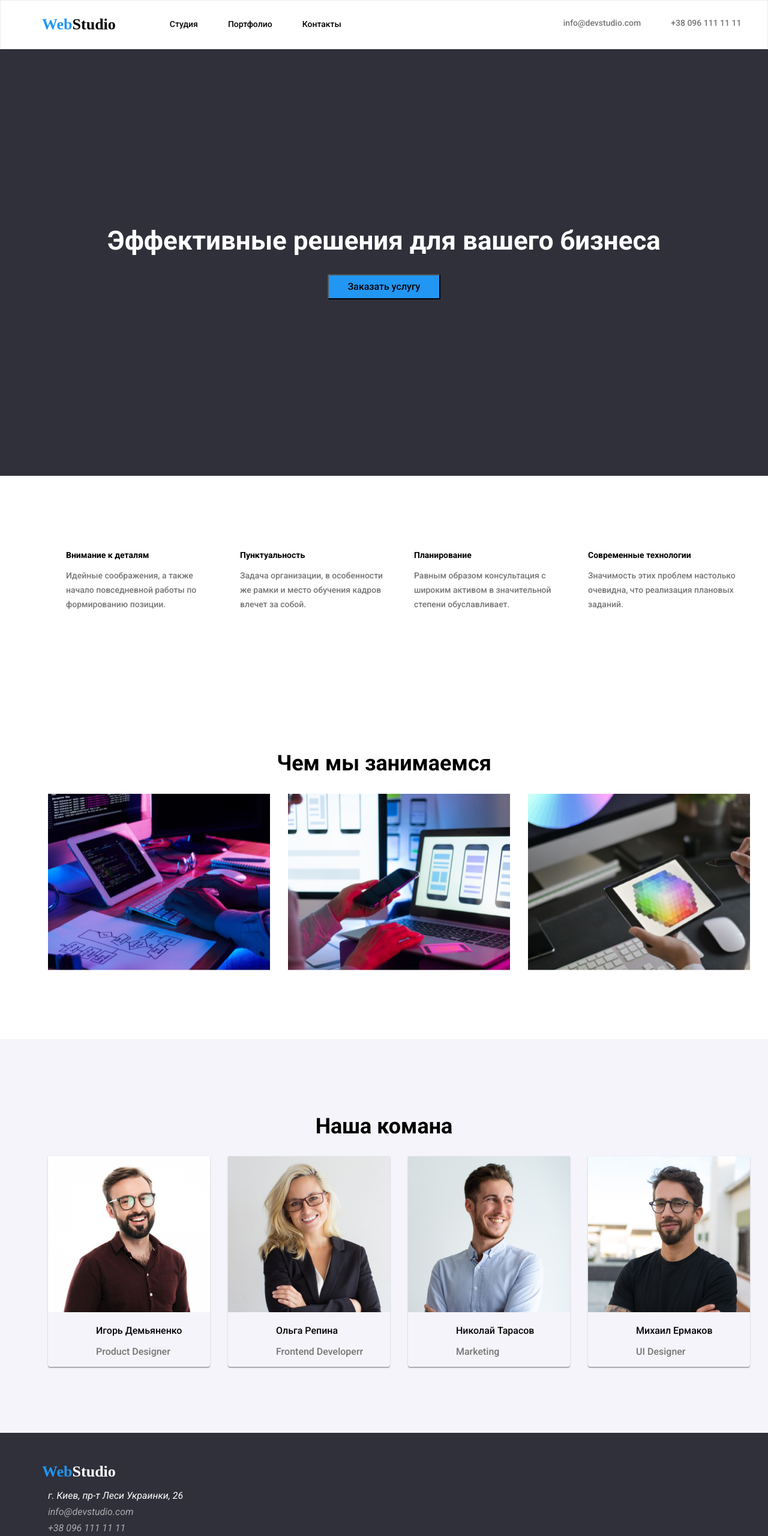
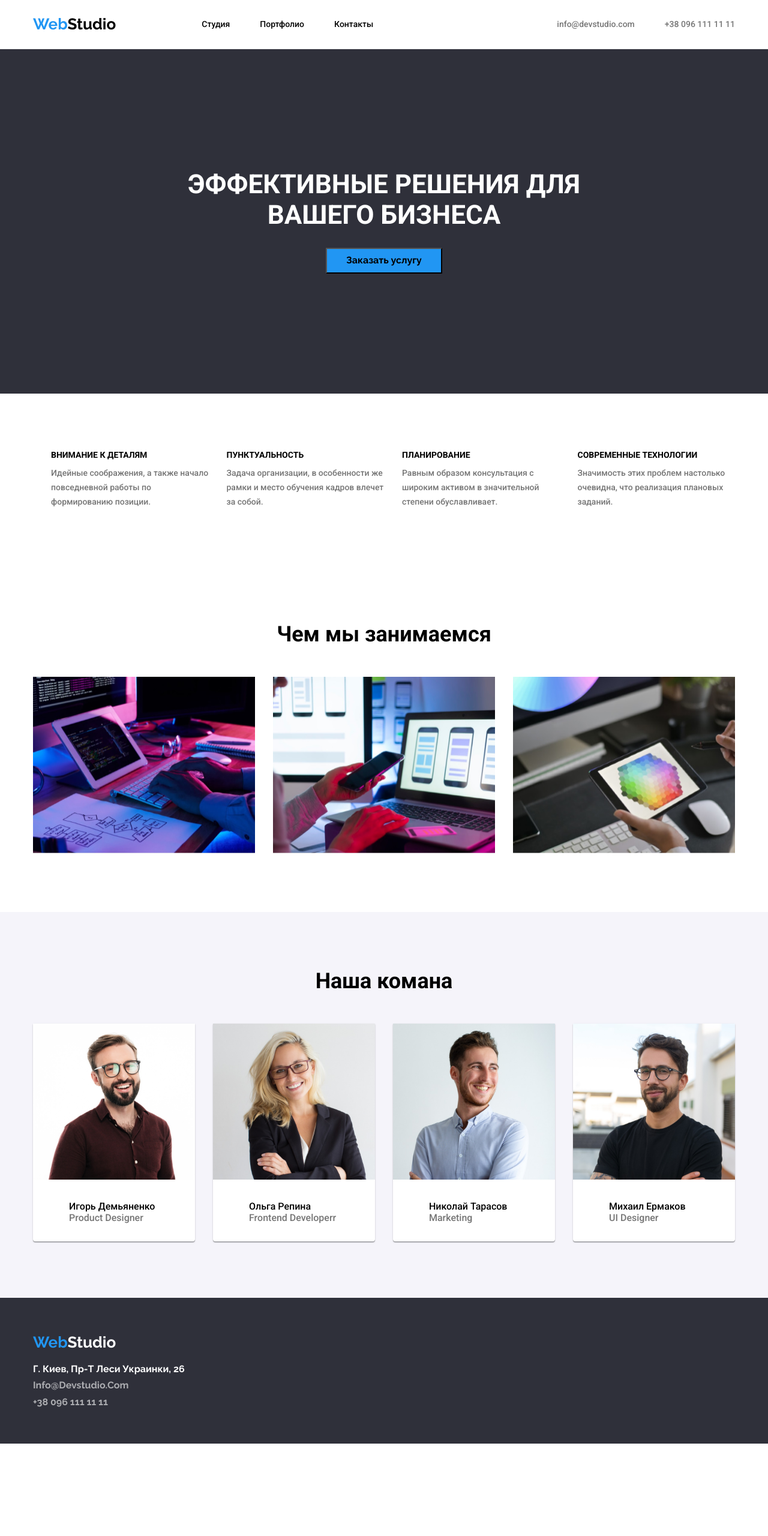
Before and after one commit to fortuk/goit-markup-hw-03, a plain HTML site: page index.html in a window 1280 px wide. Shown: the whole page at 60% size. After the commit the page ends 2406 px from the top, so only its background shows below. Drawn offline with nearby package versions, Linux system fonts and the light colour scheme.

Commit message:
замена прописи стилей по замечаниям

```diff
--- a/css/style.css
+++ b/css/style.css
@@ -8,25 +8,37 @@ html {
 }
 body {
   font-family: "Roboto", sans-serif;
-  max-width: 1600px;
+  font-family: "Oleo Script", cursive;
+  font-family: "Raleway", sans-serif;
 }
 .container {
-  width: 1230px;
+  width: 1200px;
   padding-left: 15px;
   padding-right: 15px;
   margin-left: auto;
   margin-right: auto;
 }
+h1,
+h2,
+h3,
+p,
+ul {
+  margin-top: 0px;
+  margin-bottom: 0px;
+}
 .headers {
   display: flex;
   flex-direction: row;
+  vertical-align: middle;
 }
 .headers_navigation {
   display: flex;
   flex-direction: row;
 }
 .header {
-  border: 1px solid #ececec;
+  border-bottom: 1px solid #ececec;
+  display: flex;
+  flex-direction: row;
 }
 .logo {
   font-family: Raleway;
@@ -34,9 +46,10 @@ body {
   font-weight: bold;
   font-size: 26px;
   line-height: 31px;
+  vertical-align: middle;
 }
 .logo {
-  padding: 24px 0px 25px 30px;
+  padding: 25px 0px;
 }
 .firs_logo {
   color: #2196f3;
@@ -48,9 +61,19 @@ body {
 .style_navigation {
   display: flex;
   flex-direction: row;
+  margin-left: 93px;
+  padding-left: 0px;
 }
-.style_navigation {
-  justify-content: space-around;
+.navigation:last-child {
+  margin-left: 50px;
+  padding: 32px 0px;
+}
+.navigation:not(:last-child) {
+  margin-left: 50px;
+  padding: 32px 0px;
+}
+.nav {
+  padding: 32px 0px;
 }
 .navigation {
   font-family: Roboto;
@@ -58,10 +81,6 @@ body {
   font-weight: 500;
   font-size: 14px;
   line-height: 16px;
-}
-.navigation {
-  padding-top: 15px;
-  padding-left: 50px;
 }
 .stydio1 {
   color: black;
@@ -91,12 +110,15 @@ body {
   display: flex;
   flex-direction: row;
   text-align: left;
-  margin-left: 280px;
+  margin-left: auto;
+  padding-left: 0px;
 }
-.navigation2 {
-  padding-top: 15px;
-  padding-left: 50px;
-  text-align: right;
+.navigation2:first-child {
+  margin-right: 50px;
+  padding: 32px 0px;
+}
+.navigation2:nth-child(n + 1) {
+  padding: 32px 0px;
 }
 .e_mail {
   color: rgba(117, 117, 117, 1);
@@ -110,16 +132,16 @@ body {
 .tell:hover {
   color: #2196f3;
 }
-.h1 .h2 .h3 .p .ul {
-  margin-top: 0px;
-  margin-bottom: 0px;
-}
 .size {
   padding: 94px 0px;
 }
 .goal {
   background-color: #2f303a;
   text-align: center;
+  padding: 200px 0px;
+}
+.goaal {
+  width: 696px;
 }
 .main_goal {
   font-family: Roboto;
@@ -128,13 +150,12 @@ body {
   font-size: 44px;
   text-align: center;
   color: #ffffff;
-  margin-top: 200px;
   margin-bottom: 30px;
+  text-transform: uppercase;
 }
 .button_goal {
   padding: 10px 32px;
   background-color: #2196f3;
-  margin-bottom: 200px;
 }
 .button_goal {
   cursor: pointer;
@@ -145,21 +166,22 @@ body {
   justify-content: space-between;
   margin-bottom: 0px;
   margin-left: 0px;
+  padding-left: 0px;
 }
-.location_direction:nth-child(1) {
+.location_direction:first-child {
   margin-left: 0px;
 }
 .location_direction:nth-child(n + 1) {
   margin-left: 30px;
-  flex-basis: calc((100% - 30px) / 4);
+  flex-basis: calc((100% - 90px) / 4);
 }
 .location_direction:nth-child(n + 2) {
   margin-left: 30px;
-  flex-basis: calc((100% - 30px) / 4);
+  flex-basis: calc((100% - 90px) / 4);
 }
 .location_direction:nth-child(n + 3) {
   margin-left: 30px;
-  flex-basis: calc((100% - 30px) / 4);
+  flex-basis: calc((100% - 90px) / 4);
 }
 .text_direction {
   font-family: Roboto;
@@ -168,6 +190,8 @@ body {
   font-size: 14px;
   line-height: 16px;
   color: black;
+  text-transform: uppercase;
+  margin-bottom: 10px;
 }
 .paragraf_direction {
   font-family: Roboto;
@@ -185,23 +209,25 @@ body {
   line-height: 42px;
   text-align: center;
   padding-top: 0px;
+  margin-bottom: 50px;
 }
 .foto_work {
   display: flex;
   flex-direction: row;
   margin-left: 0px;
+  padding-left: 0px;
 }
 .img {
   display: block;
   max-width: 100%;
   height: auto;
 }
-.foto:nth-child(1) {
+.foto:first-child {
   margin-left: 0px;
 }
 .foto:not(:first-child) {
   margin-left: 30px;
-  flex-basis: calc((100% - 90px) / 4);
+  flex-basis: calc((100% - 60px) / 4);
 }
 .our_team {
   background-color: #f5f4fa;
@@ -215,24 +241,26 @@ body {
   line-height: 42px;
   text-align: center;
   color: black;
+  margin-bottom: 50px;
 }
 .image_team1 {
   display: flex;
   flex-direction: row;
   margin-left: 0px;
+  padding-left: 0px;
 }
 .image_team {
   margin-left: 30px;
   box-shadow: 0px 1px 3px rgba(0, 0, 0, 0.12), 0px 1px 1px rgba(0, 0, 0, 0.14),
     0px 2px 1px rgba(0, 0, 0, 0.2);
   border-radius: 0px 0px 4px 4px;
+  background-color: #ffffff;
 }
 .image_team:nth-child(1) {
   margin-left: 0px;
 }
 .image_team :not(:first-child) {
-  margin-left: 30px;
-  flex-basis: calc((100% - 30px) / 2);
+  flex-basis: calc((100% - 120px) / 2);
 }
 .text_team {
   font-family: Roboto;
@@ -241,7 +269,6 @@ body {
   font-size: 16px;
   line-height: 19px;
   color: black;
-  padding-left: 50px;
 }
 .position_team {
   font-family: Roboto;
@@ -250,14 +277,18 @@ body {
   font-size: 16px;
   line-height: 19px;
   color: #757575;
-  padding-left: 50px;
+  margin-left: 0px;
+}
+.text1 {
+  padding: 30px 60px;
 }
 .legall_adress {
   background-color: #2f303a;
+  padding: 60px 0px;
 }
-.legel_div {
-  padding-top: 50px;
-  padding-bottom: 60px;
+.firs_logo1 {
+  box-sizing: border-box;
+  margin-bottom: 10px;
 }
 .logo1 {
   font-family: Raleway;
@@ -265,17 +296,23 @@ body {
   font-weight: bold;
   font-size: 26px;
 }
-.logo1 {
-  margin-left: 30px;
-  margin-bottom: 20px;
+.legel_div:first-child {
+  margin-bottom: 0px;
 }
-.legal:nth-child(1) {
-  padding-bottom: 9px;
+.legal:first-child {
+  margin-bottom: 9px;
 }
 .legal:nth-child(n + 1) {
-  padding-bottom: 9px;
+  margin-bottom: 9px;
 }
 .legal:last-child {
+  margin-bottom: 0px;
+}
+.adres {
+  text-transform: capitalize;
+  font-style: normal;
+  margin-top: 20px;
+  padding-left: 0px;
   margin-bottom: 0px;
 }
 .addres1 {
@@ -299,51 +336,46 @@ body {
 .buttons_selection {
   display: flex;
   flex-direction: row;
+  text-align: center;
   background-color: #ffffff;
-  margin-left: 250px;
+  padding-left: 0px;
 }
-.boton {
-  background: #f5f4fa;
-  border-radius: 4px;
-  border: 1px solid #f5f4fa;
-  padding: 6px 22px;
-  text-align: center;
+.button1 {
+  margin-left: auto;
+  margin-right: auto;
 }
-.button:first-child {
+.button1:first-child {
   margin-left: 0px;
+  margin-right: 0px;
 }
-.button:not(:first-child) {
-  padding-left: 30px;
-  flex-basis: calc((100% - 30px) / 16);
-}
-.button:last-child {
-  margin-left: 0px;
-  flex-basis: calc((100% - 30px) / 16);
+.button1:nth-child(n + 1) {
+  margin-left: 8px;
+  margin-right: 0px;
+  flex-basis: calc((100% - 40px) / 5);
 }
 .button_1 {
   cursor: pointer;
-  width: 73px;
-  height: 38;
+  padding: 6px 22px;
+  background-color: #2196f3;
+  color: #ffffff;
+  border: 2px solid #f5f4fa;
 }
 .button_2 {
+  display: inline-block;
   cursor: pointer;
-  width: 128px;
-  height: 38;
+  padding: 6px 22px;
 }
 .button_3 {
   cursor: pointer;
-  width: 145px;
-  height: 38;
+  padding: 6px 22px;
 }
 .button_4 {
   cursor: pointer;
-  width: 103px;
-  height: 38;
+  padding: 6px 22px;
 }
 .button_5 {
   cursor: pointer;
-  width: 130px;
-  height: 38;
+  padding: 6px 22px;
 }
 .button_1:hover {
   background-color: #2196f3;
@@ -398,7 +430,7 @@ body {
   display: block;
 }
 .text {
-  padding-left: 30px;
+  padding: 20px 24px;
 }
 .text_img_kontent {
   font-family: Roboto;
--- a/index.html
+++ b/index.html
@@ -7,9 +7,15 @@
     <meta name="viewport" content="width=device-width, initial-scale=1.0">
     <title>Студия</title>
     <link rel="stylesheet" href="https://cdnjs.cloudflare.com/ajax/libs/modern-normalize/1.1.0/modern-normalize.min.css">
-   <link rel="preconnect" href="https://fonts.googleapis.com">
-   <link rel="preconnect" href="https://fonts.gstatic.com" crossorigin>
-   <link href="https://fonts.googleapis.com/css2?family=Roboto:ital,wght@0,500;0,700;1,400&display=swap" rel="stylesheet">
+    <link rel="preconnect" href="https://fonts.googleapis.com">
+    <link rel="preconnect" href="https://fonts.gstatic.com" crossorigin>
+    <link href="https://fonts.googleapis.com/css2?family=Roboto:ital,wght@0,500;0,700;1,400&display=swap" rel="stylesheet">
+    <link rel="preconnect" href="https://fonts.googleapis.com">
+    <link rel="preconnect" href="https://fonts.gstatic.com" crossorigin>
+    <link href="https://fonts.googleapis.com/css2?family=Oleo+Script&family=Raleway:wght@700&display=swap" rel="stylesheet">
+    <link rel="preconnect" href="https://fonts.googleapis.com">
+    <link rel="preconnect" href="https://fonts.gstatic.com" crossorigin>
+    <link href="https://fonts.googleapis.com/css2?family=Oleo+Script&family=Raleway:wght@700&display=swap" rel="stylesheet">
     <link rel="stylesheet" href="./css/style.css">
     <style>
         li {list-style: none;}
@@ -25,15 +31,14 @@
          <div class="headers_div">
             <nav class="headers_navigation"><a class="logo" style="color: black;" href=""><span class="firs_logo">Web</span>Studio</a>
                 <ul class="style_navigation" >
-                    <li class="navigation"><a class="stydio1" href="Студия" >Студия</a></li>
-                    <li class="navigation"><a class="portfolio1" href="portfolio.html">Портфолио</a></li>
-                    <li class="navigation"><a class="contakts1" href="Контакты">Контакты</a></li>
+                    <li class="navigation"><a class="nav stydio1" href="Студия" >Студия</a></li>
+                    <li class="navigation"><a class="nav portfolio1" href="portfolio.html">Портфолио</a></li>
+                    <li class="navigation"><a class="nav contakts1" href="Контакты">Контакты</a></li>
             </nav>
         </div>
-        <div class="headers_div">
             <ul class="style_mail_tel">
-               <li class="navigation2"><a class="e_mail" href="maito:info@devstudio.com">info@devstudio.com</a></li>
-               <li class="navigation2"><a class="tell" href="tel:+380961111111">+38 096 111 11 11</a></li>
+               <li class="navigation2"><a class="nav  e_mail" href="maito:info@devstudio.com">info@devstudio.com</a></li>
+               <li class="navigation2"><a class="nav  tell" href="tel:+380961111111">+38 096 111 11 11</a></li>
             </ul>
         </div>
     </div>
@@ -41,7 +46,7 @@
     <main>
             <!-- Основная цель -->
             <section class="size goal">
-                <div class="container">
+                <div class="container goaal">
                 <h1 class="main_goal">Эффективные решения для вашего бизнеса</h1>
                 <button class="button_goal" type="button">Заказать услугy</button>
             </div>
@@ -78,20 +83,28 @@
                 <h2 class="our_team_selection">Наша комана</h2>
                     <ul class="image_team1">
                         <li class="image_team"> <img src="img/4.jpg" alt="Product Designe" width="270">
+                            <div class="text1">
                             <h3 class="text_team">Игорь Демьяненко</h3>
                             <p class="position_team">Product Designer</p>
+                            </div>
                         </li>
                         <li class="image_team"><img src="img/5.jpg" alt="Frontend Developerr" width="270">
+                            <div class="text1">
                             <h3 class="text_team">Ольга Репина</h3>
                             <p class="position_team">Frontend Developerr</p>
+                            </div>
                         </li>
                         <li class="image_team"><img src="img/6.jpg" alt="Marketing" width="270">
+                            <div class="text1">
                             <h3 class="text_team">Николай Тарасов</h3>
                             <p class="position_team">Marketing</p>
+                            </div>
                         </li>
                         <li class="image_team"><img src="img/7.jpg" alt="UI Designer" width="270">
+                            <div class="text1">
                             <h3 class="text_team">Михаил Ермаков</h3>
                             <p class="position_team">UI Designer</p>
+                            </div>
                         </li>
                     </ul>
                     </div>
```
Also changed, not shown: portfolio.html (+13 -16 lines).
